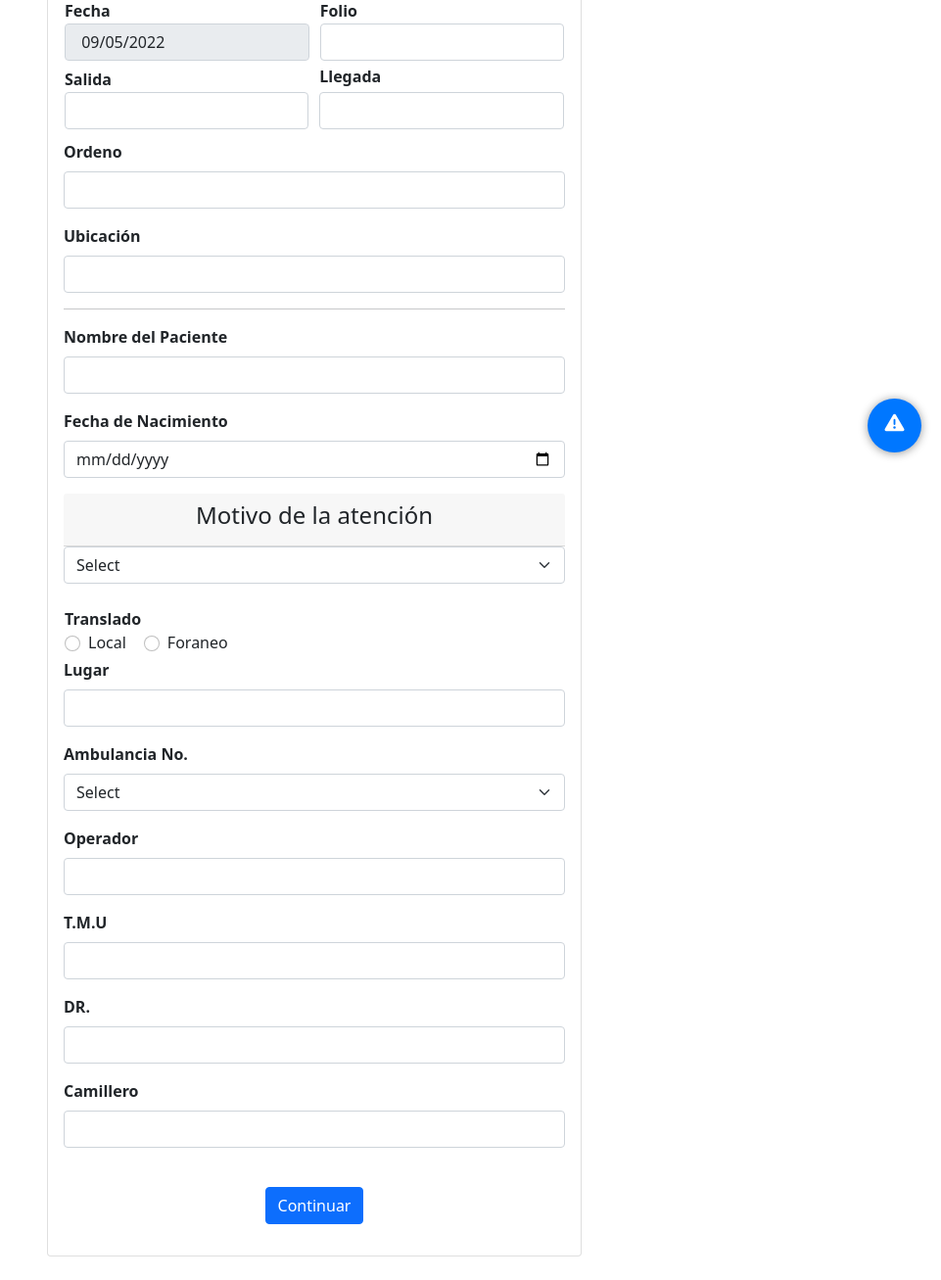
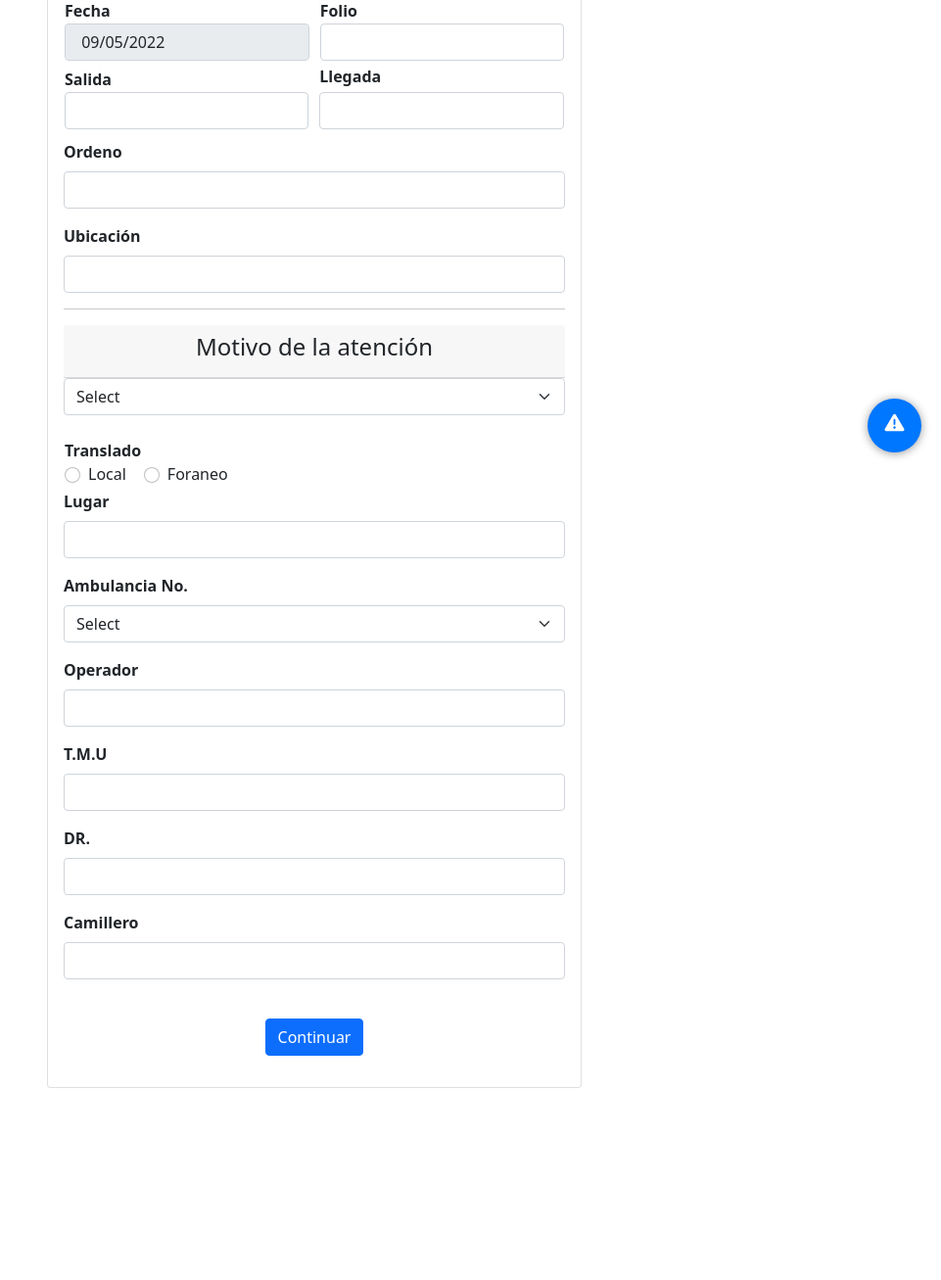
Before and after one commit to MaFernandaLopeZ/ParamedicoHospital, a PHP site: page / in a window 1280 px wide. Shown: the part 318-1625 px from the top of the page at 98% size, without its empty margins (319-1280 px from the left). After the commit the page ends 1429 px from the top, so only its background shows below. Run offline with PHP 8.4, Linux system fonts and the light colour scheme; some libraries are stand-ins or nearby versions.

Commit message:
casi la cago

```diff
--- a/index.php
+++ b/index.php
@@ -19,7 +19,7 @@ include('header.php');
                         <h4 class="text-center">Datos PRE-HOSPITALARIO</h4>
                     </div>
                     <div class="card-body">
-                        <form action="buscarNombre.php" method="POST">
+                        <form action="buscarNombre.php" method="post">
                             <!-- section principal-->
                             <section>
                                 <table>
@@ -52,20 +52,6 @@ include('header.php');
                                 </div>
                             </section>
                             <hr>
-                            <section>
-                            <div class="mb-3">
-                                    <label class="form-label"><b>Nombre del Paciente</b></label>
-                                    <input type="text" class="form-control" name="lugar" maxlength="10">
-                                </div>
-                                <div class="mb-3">
-                                    <label class="form-label"><b>Fecha de Nacimiento</b></label>
-                                    <input type="date" class="form-control">
-                                </div>
-                                <!-- aqui va la consulta sql para recuperar el id del paciente mediante su nombre y fecha de nacimiento -->
-                                <!-- si existe en la bd, para antecentes -->
-
-                                <!-- si no existe, pasa directo al formulario pre-hospitalario -->
-                            </section>
                             <!-- MOTIVO DE ATENCION-->
                             <section>
                                 <div class="card-header">
```
Also changed, not shown: buscarNombre.php (+11 -0 lines).
